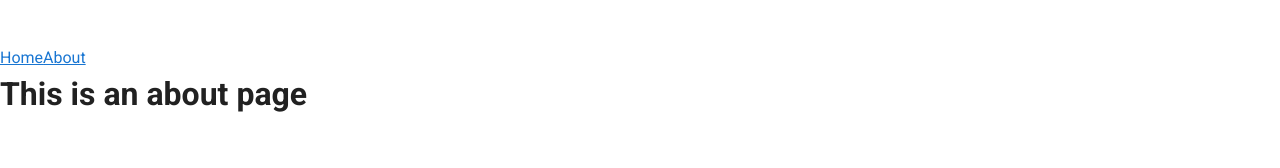
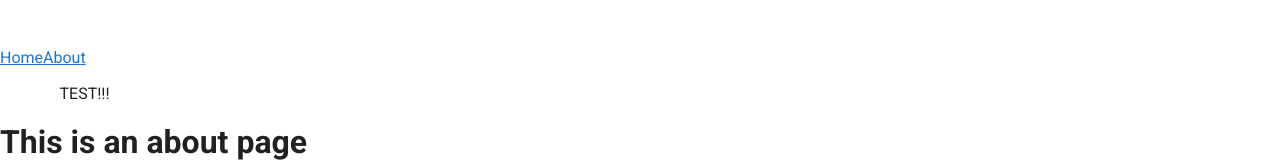
Before and after one commit to fpborges/fpb-webdev, a Vue app: page /about in a window 1280 px wide. Shown: the part 518-686 px from the top of the page. Built offline with nearby package versions, Linux system fonts and the light colour scheme.

Commit message:
about page created test

```diff
--- /dev/null
+++ b/src/components/AboutComponent.vue
@@ -0,0 +1,37 @@
+<template>
+    <v-container>
+      TEST!!!
+        <!-- <v-carousel
+    cycle
+    height="400"
+    hide-delimiter-background
+    show-arrows-on-hover
+  >
+    <v-carousel-item
+      v-for="(slide, i) in slides"
+      :key="i"
+    >
+      <v-sheet
+        :color="colors[i]"
+        height="100%"
+      >
+        <v-row
+          class="fill-height"
+          align="center"
+          justify="center"
+        >
+          <div class="display-3">{{ slide }} Slide</div>
+        </v-row>
+      </v-sheet>
+    </v-carousel-item>
+  </v-carousel> -->
+    </v-container>
+</template>
+<script>
+export default {
+    name: 'AboutComponent'
+}
+</script>
+<style scoped>
+
+</style>
--- a/src/router/routes.js
+++ b/src/router/routes.js
@@ -13,6 +13,7 @@
   {
     path: '/about',
     name: 'About',
+
     // route level code-splitting
     // this generates a separate chunk (about.[hash].js) for this route
     // which is lazy-loaded when the route is visited.
--- a/src/views/About.vue
+++ b/src/views/About.vue
@@ -1,5 +1,18 @@
 <template>
   <div class="about">
+    <AboutComponent />
     <h1>This is an about page</h1>
   </div>
 </template>
+
+<script>
+import AboutComponent from '@/components/AboutComponent.vue'
+
+export default {
+  name: 'About',
+  components: {
+    AboutComponent
+  }
+}
+
+</script>
```
